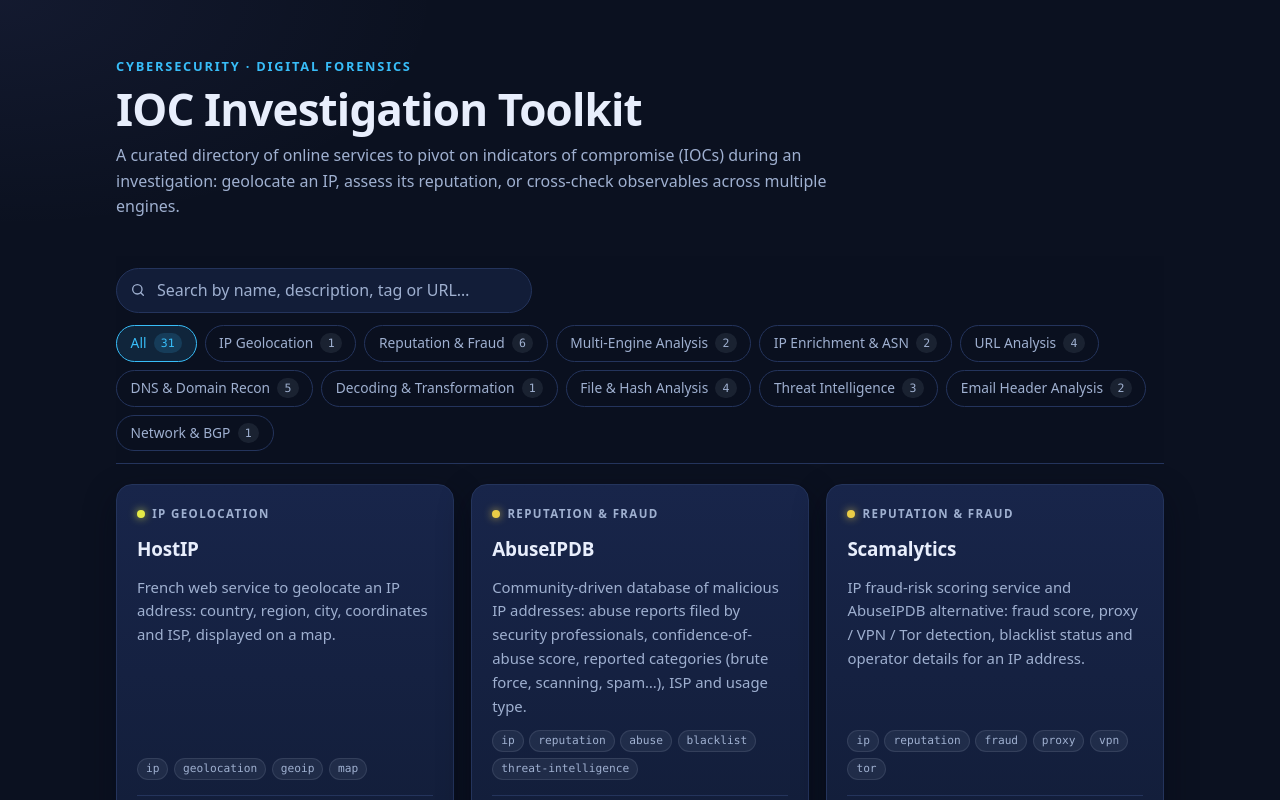
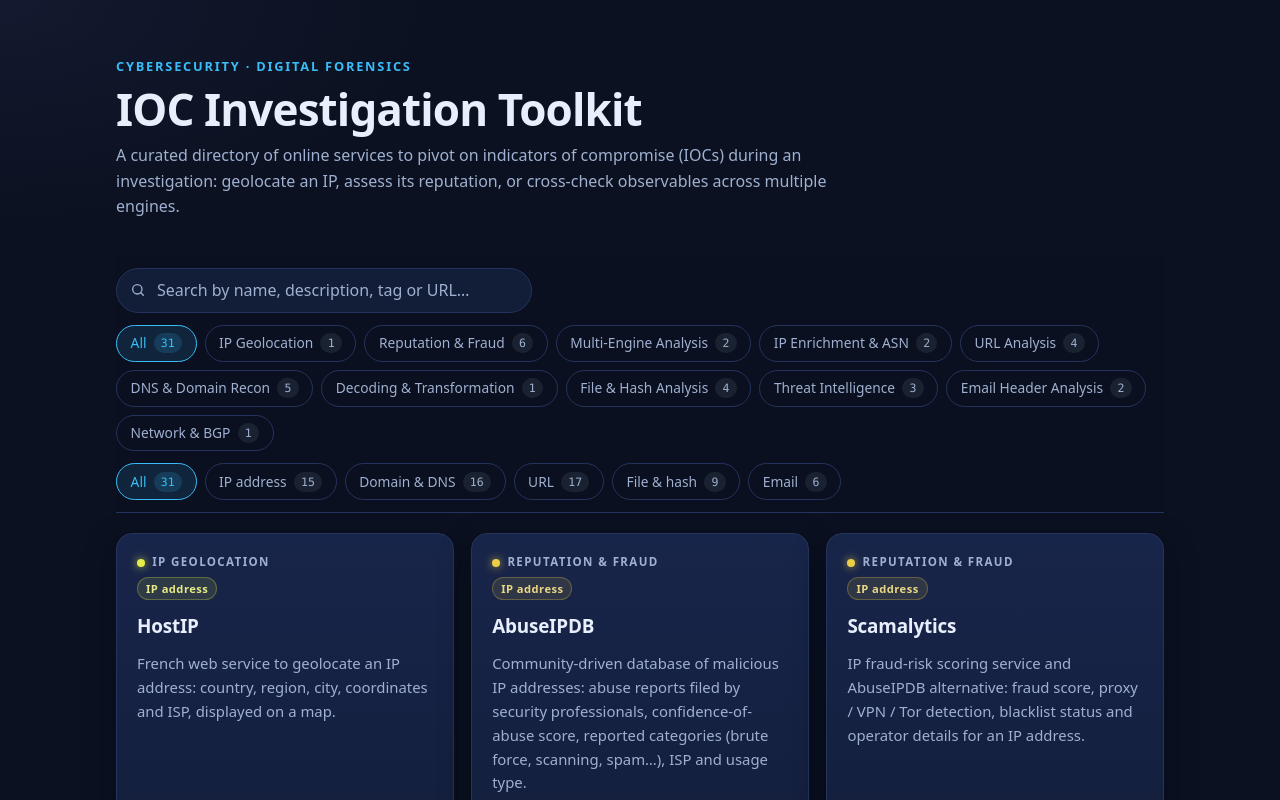
Before and after one commit to j0rdan-m/ioc-tracking-tool, a Svelte app: page / in a window 1280 px wide. Shown: the top 800 px of the page. Built offline with nearby package versions, Linux system fonts and the light colour scheme.

Commit message:
Add IoC-type filter (IP, domain, URL, file, email)

```diff
--- a/src/App.svelte
+++ b/src/App.svelte
@@ -1,11 +1,16 @@
 <script>
   import CategoryFilter from './lib/components/CategoryFilter.svelte';
+  import IocTypeFilter from './lib/components/IocTypeFilter.svelte';
   import SearchBar from './lib/components/SearchBar.svelte';
   import ToolGrid from './lib/components/ToolGrid.svelte';
   import { createAppContainer } from './lib/bootstrap.js';
   import { inject, provideContainer } from './lib/di/provide.js';
   import { DI_TOKENS } from './lib/di/tokens.js';
-  import { countToolsByCategory, filterTools } from './lib/utils/filter-tools.js';
+  import {
+    countToolsByCategory,
+    countToolsByIocType,
+    filterTools,
+  } from './lib/utils/filter-tools.js';
 
   let { container } = $props();
   if (!container) {
@@ -21,6 +26,7 @@
 
   let query = $state('');
   let selectedCategoryId = $state('all');
+  let selectedIocTypeId = $state('all');
   let catalogPromise = $state(toolRepository.getCatalog());
 
   function retryLoadingCatalog() {
@@ -43,11 +49,18 @@
     {#await catalogPromise}
       <p class="status" role="status">Loading the tool catalog…</p>
     {:then catalog}
-      {@const filteredTools = filterTools(catalog.tools, query, selectedCategoryId)}
+      {@const filteredTools = filterTools(catalog.tools, query, selectedCategoryId, selectedIocTypeId)}
       {@const categoryLabelById = new Map(
         catalog.categories.map((category) => [category.id, category.label]),
       )}
-      {@const countByCategory = countToolsByCategory(catalog.tools)}
+      {@const iocLabelById = new Map(catalog.iocTypes.map((iocType) => [iocType.id, iocType.label]))}
+      <!-- Faceted counts: each filter row reflects the query and the other facet. -->
+      {@const countByCategory = countToolsByCategory(
+        filterTools(catalog.tools, query, 'all', selectedIocTypeId),
+      )}
+      {@const countByIocType = countToolsByIocType(
+        filterTools(catalog.tools, query, selectedCategoryId, 'all'),
+      )}
 
       <section class="toolbar">
         <SearchBar bind:value={query} />
@@ -56,9 +69,14 @@
           bind:selectedId={selectedCategoryId}
           {countByCategory}
         />
+        <IocTypeFilter
+          iocTypes={catalog.iocTypes}
+          bind:selectedId={selectedIocTypeId}
+          {countByIocType}
+        />
       </section>
 
-      <ToolGrid tools={filteredTools} {categoryLabelById} />
+      <ToolGrid tools={filteredTools} {categoryLabelById} {iocLabelById} />
 
       <p class="status status--muted" role="status">
         Showing {filteredTools.length} of {catalog.tools.length} tools.
--- a/src/data/tools.json
+++ b/src/data/tools.json
@@ -1,5 +1,5 @@
 {
-  "version": "1.2.0",
+  "version": "1.3.0",
   "updatedAt": "2026-09-02",
   "categories": [
     { "id": "geolocation", "label": "IP Geolocation" },
@@ -14,9 +14,17 @@
     { "id": "email-analysis", "label": "Email Header Analysis" },
     { "id": "network-bgp", "label": "Network & BGP" }
   ],
+  "iocTypes": [
+    { "id": "ip", "label": "IP address" },
+    { "id": "domain", "label": "Domain & DNS" },
+    { "id": "url", "label": "URL" },
+    { "id": "file", "label": "File & hash" },
+    { "id": "email", "label": "Email" }
+  ],
   "tools": [
     {
       "id": "hostip",
+      "iocTypes": ["ip"],
       "name": "HostIP",
       "url": "https://www.hostip.fr/",
       "categoryId": "geolocation",
@@ -25,6 +33,7 @@
     },
     {
       "id": "abuseipdb",
+      "iocTypes": ["ip"],
       "name": "AbuseIPDB",
       "url": "https://www.abuseipdb.com/",
       "categoryId": "reputation",
@@ -33,6 +42,7 @@
     },
     {
       "id": "scamalytics",
+      "iocTypes": ["ip"],
       "name": "Scamalytics",
       "url": "https://scamalytics.com/",
       "categoryId": "reputation",
@@ -41,6 +51,7 @@
     },
     {
       "id": "cyberbro",
+      "iocTypes": ["ip", "domain", "url", "file"],
       "name": "Cyberbro",
       "url": "https://demo.cyberbro.net/",
       "categoryId": "multi-analysis",
@@ -49,6 +60,7 @@
     },
     {
       "id": "suip-biz",
+      "iocTypes": ["ip", "domain", "url"],
       "name": "suip.biz",
       "url": "https://suip.biz/",
       "categoryId": "multi-analysis",
@@ -57,6 +69,7 @@
     },
     {
       "id": "ipapi-is",
+      "iocTypes": ["ip"],
       "name": "ipapi.is",
       "url": "https://ipapi.is/",
       "categoryId": "enrichment",
@@ -65,6 +78,7 @@
     },
     {
       "id": "ipinfo-io",
+      "iocTypes": ["ip"],
       "name": "IPinfo",
       "url": "https://ipinfo.io/",
       "categoryId": "enrichment",
@@ -73,6 +87,7 @@
     },
     {
       "id": "unshortlink",
+      "iocTypes": ["url"],
       "name": "UnshortLink",
       "url": "https://unshortlink.com/fr",
       "categoryId": "url-analysis",
@@ -81,6 +96,7 @@
     },
     {
       "id": "urlvoid",
+      "iocTypes": ["domain", "url"],
       "name": "URLVoid",
       "url": "https://www.urlvoid.com/",
       "categoryId": "reputation",
@@ -89,6 +105,7 @@
     },
     {
       "id": "sucuri-sitecheck",
+      "iocTypes": ["domain", "url"],
       "name": "Sucuri SiteCheck",
       "url": "https://sitecheck.sucuri.net/",
       "categoryId": "reputation",
@@ -97,6 +114,7 @@
     },
     {
       "id": "controld-link-checker",
+      "iocTypes": ["url", "domain"],
       "name": "Control D Website Link Checker",
       "url": "https://controld.com/tools/website-link-checker",
       "categoryId": "reputation",
@@ -105,6 +123,7 @@
     },
     {
       "id": "isitphishing",
+      "iocTypes": ["url"],
       "name": "IsItPhishing",
       "url": "https://www.isitphishing.ai/",
       "categoryId": "reputation",
@@ -113,6 +132,7 @@
     },
     {
       "id": "crtsh",
+      "iocTypes": ["domain"],
       "name": "crt.sh",
       "url": "https://crt.sh",
       "categoryId": "dns-recon",
@@ -121,6 +141,7 @@
     },
     {
       "id": "dnsdumpster",
+      "iocTypes": ["domain"],
       "name": "DNSDumpster",
       "url": "https://dnsdumpster.com",
       "categoryId": "dns-recon",
@@ -129,6 +150,7 @@
     },
     {
       "id": "dnslytics",
+      "iocTypes": ["domain", "ip"],
       "name": "DNSlytics",
       "url": "https://dnslytics.com",
       "categoryId": "dns-recon",
@@ -137,6 +159,7 @@
     },
     {
       "id": "mxtoolbox",
+      "iocTypes": ["domain", "ip", "email"],
       "name": "MXToolbox",
       "url": "https://mxtoolbox.com",
       "categoryId": "dns-recon",
@@ -145,6 +168,7 @@
     },
     {
       "id": "viewdns",
+      "iocTypes": ["domain", "ip"],
       "name": "ViewDNS.info",
       "url": "https://viewdns.info",
       "categoryId": "dns-recon",
@@ -153,6 +177,7 @@
     },
     {
       "id": "cyberchef",
+      "iocTypes": ["file", "email", "url"],
       "name": "CyberChef",
       "url": "https://gchq.github.io/CyberChef/",
       "categoryId": "decoding-transformation",
@@ -161,6 +186,7 @@
     },
     {
       "id": "virustotal",
+      "iocTypes": ["file", "ip", "domain", "url"],
       "name": "VirusTotal",
       "url": "https://www.virustotal.com/",
       "categoryId": "file-analysis",
@@ -169,6 +195,7 @@
     },
     {
       "id": "malwarebazaar",
+      "iocTypes": ["file"],
       "name": "MalwareBazaar",
       "url": "https://bazaar.abuse.ch/",
       "categoryId": "file-analysis",
@@ -177,6 +204,7 @@
     },
     {
       "id": "hybrid-analysis",
+      "iocTypes": ["file", "url"],
       "name": "Hybrid Analysis",
       "url": "https://www.hybrid-analysis.com/",
       "categoryId": "file-analysis",
@@ -185,6 +213,7 @@
     },
     {
       "id": "anyrun",
+      "iocTypes": ["file", "url"],
       "name": "ANY.RUN",
       "url": "https://any.run/",
       "categoryId": "file-analysis",
@@ -193,6 +222,7 @@
     },
     {
       "id": "url-unshortener",
+      "iocTypes": ["url"],
       "name": "URL Unshortener",
       "url": "https://unshorten.me/",
       "categoryId": "url-analysis",
@@ -201,6 +231,7 @@
     },
     {
       "id": "urlscan-io",
+      "iocTypes": ["url", "domain"],
       "name": "urlscan.io",
       "url": "https://urlscan.io/",
       "categoryId": "url-analysis",
@@ -209,6 +240,7 @@
     },
     {
       "id": "phishtank",
+      "iocTypes": ["url"],
       "name": "PhishTank",
       "url": "https://www.phishtank.com/",
       "categoryId": "url-analysis",
@@ -217,6 +249,7 @@
     },
     {
       "id": "alienvault-otx",
+      "iocTypes": ["ip", "domain", "url", "file", "email"],
       "name": "AlienVault OTX",
       "url": "https://otx.alienvault.com/",
       "categoryId": "threat-intelligence",
@@ -225,6 +258,7 @@
     },
     {
       "id": "threatfox",
+      "iocTypes": ["ip", "domain", "url", "file"],
       "name": "ThreatFox",
       "url": "https://threatfox.abuse.ch/",
       "categoryId": "threat-intelligence",
@@ -233,6 +267,7 @@
     },
     {
       "id": "intelligence-x",
+      "iocTypes": ["ip", "domain", "url", "file", "email"],
       "name": "Intelligence X",
       "url": "https://intelx.io/",
       "categoryId": "threat-intelligence",
@@ -241,6 +276,7 @@
     },
     {
       "id": "microsoft-message-header-analyzer",
+      "iocTypes": ["email"],
       "name": "Microsoft Message Header Analyzer",
       "url": "https://mha.azurewebsites.net/",
       "categoryId": "email-analysis",
@@ -249,6 +285,7 @@
     },
     {
       "id": "google-messageheader",
+      "iocTypes": ["email"],
       "name": "Google Admin Toolbox Messageheader",
       "url": "https://toolbox.googleapps.com/apps/messageheader/",
       "categoryId": "email-analysis",
@@ -257,6 +294,7 @@
     },
     {
       "id": "he-bgp-toolkit",
+      "iocTypes": ["ip", "domain"],
       "name": "Hurricane Electric BGP Toolkit",
       "url": "https://bgp.he.net/",
       "categoryId": "network-bgp",
--- /dev/null
+++ b/src/lib/components/IocTypeFilter.svelte
@@ -0,0 +1,84 @@
+<script>
+  /**
+   * IoC type filter pills with per-type tool counts.
+   *
+   * @type {{ iocTypes: import('../types.js').IocType[], selectedId?: string,
+   *          countByIocType: Map<string, number> }}
+   */
+  let { iocTypes, selectedId = $bindable('all'), countByIocType } = $props();
+</script>
+
+<div class="filters" role="group" aria-label="Filter tools by IoC type">
+  <button
+    type="button"
+    class="filter"
+    class:filter--active={selectedId === 'all'}
+    onclick={() => (selectedId = 'all')}
+  >
+    All
+    <span class="filter__count">{countByIocType.get('all') ?? 0}</span>
+  </button>
+  {#each iocTypes as iocType (iocType.id)}
+    <button
+      type="button"
+      class="filter"
+      class:filter--active={selectedId === iocType.id}
+      onclick={() => (selectedId = iocType.id)}
+    >
+      {iocType.label}
+      <span class="filter__count">{countByIocType.get(iocType.id) ?? 0}</span>
+    </button>
+  {/each}
+</div>
+
+<style>
+  .filters {
+    display: flex;
+    flex-wrap: wrap;
+    gap: 0.5rem;
+  }
+
+  .filter {
+    display: inline-flex;
+    align-items: center;
+    gap: 0.45rem;
+    padding: 0.4rem 0.85rem;
+    font: inherit;
+    font-size: 0.86rem;
+    font-weight: 500;
+    color: var(--color-text-muted);
+    background: transparent;
+    border: 1px solid var(--color-border);
+    border-radius: 999px;
+    cursor: pointer;
+    transition:
+      color 0.15s ease,
+      border-color 0.15s ease,
+      background-color 0.15s ease;
+  }
+
+  .filter:hover {
+    color: var(--color-text);
+    border-color: var(--color-accent);
+  }
+
+  .filter--active {
+    color: var(--color-accent);
+    background: rgb(56 189 248 / 0.12);
+    border-color: var(--color-accent);
+  }
+
+  .filter__count {
+    padding: 0.05rem 0.45rem;
+    font-family: var(--font-mono);
+    font-size: 0.72rem;
+    color: var(--color-text-muted);
+    background: rgb(148 163 184 / 0.12);
+    border-radius: 999px;
+  }
+
+  .filter--active .filter__count {
+    color: var(--color-accent);
+    background: rgb(56 189 248 / 0.16);
+  }
+</style>
--- a/src/lib/components/ToolCard.svelte
+++ b/src/lib/components/ToolCard.svelte
@@ -4,16 +4,18 @@
   import { hueFromString } from '../utils/color.js';
 
   /**
-   * One tool card: category, description, tags, external link and copy action.
+   * One tool card: category, IoC types, description, tags, external link and copy action.
    * The clipboard service is injected — no browser API is used directly here.
    *
-   * @type {{ tool: import('../types.js').Tool, categoryLabel: string }}
+   * @type {{ tool: import('../types.js').Tool, categoryLabel: string,
+   *          iocLabelById: Map<string, string> }}
    */
-  let { tool, categoryLabel } = $props();
+  let { tool, categoryLabel, iocLabelById } = $props();
 
   /** @type {import('../services/clipboard.js').ClipboardService} */
   const clipboard = inject(DI_TOKENS.clipboard);
   const categoryHue = $derived(hueFromString(tool.categoryId));
+  const iocLabels = $derived(tool.iocTypes.map((id) => iocLabelById.get(id) ?? id));
 
   /** @type {'idle' | 'copied' | 'failed'} */
   let copyState = $state('idle');
@@ -35,6 +37,11 @@
 
 <article class="card" style="--category-hue: {categoryHue}">
   <span class="card__category">{categoryLabel}</span>
+  <ul class="card__ioc" aria-label="IoC types handled by this tool">
+    {#each iocLabels as iocLabel (iocLabel)}
+      <li class="card__ioc-type">{iocLabel}</li>
+    {/each}
+  </ul>
   <h2 class="card__name">{tool.name}</h2>
   <p class="card__description">{tool.description}</p>
   <ul class="card__tags">
@@ -98,6 +105,26 @@
     border-radius: 999px;
     background: hsl(var(--category-hue) 80% 60%);
     box-shadow: 0 0 8px hsl(var(--category-hue) 80% 60% / 0.8);
+  }
+
+  .card__ioc {
+    display: flex;
+    flex-wrap: wrap;
+    gap: 0.35rem;
+    margin: -0.35rem 0 0;
+    padding: 0;
+    list-style: none;
+  }
+
+  .card__ioc-type {
+    padding: 0.08rem 0.5rem;
+    font-size: 0.7rem;
+    font-weight: 600;
+    letter-spacing: 0.04em;
+    color: hsl(var(--category-hue) 70% 72%);
+    background: hsl(var(--category-hue) 70% 55% / 0.12);
+    border: 1px solid hsl(var(--category-hue) 70% 55% / 0.3);
+    border-radius: 999px;
   }
 
   .card__name {
--- a/src/lib/components/ToolGrid.svelte
+++ b/src/lib/components/ToolGrid.svelte
@@ -4,9 +4,10 @@
   /**
    * Responsive card grid for the filtered tools, with an empty state.
    *
-   * @type {{ tools: import('../types.js').Tool[], categoryLabelById: Map<string, string> }}
+   * @type {{ tools: import('../types.js').Tool[], categoryLabelById: Map<string, string>,
+   *          iocLabelById: Map<string, string> }}
    */
-  let { tools, categoryLabelById } = $props();
+  let { tools, categoryLabelById, iocLabelById } = $props();
 </script>
 
 {#if tools.length === 0}
@@ -15,7 +16,11 @@
   <ul class="grid">
     {#each tools as tool (tool.id)}
       <li>
-        <ToolCard {tool} categoryLabel={categoryLabelById.get(tool.categoryId) ?? 'Uncategorized'} />
+        <ToolCard
+          {tool}
+          categoryLabel={categoryLabelById.get(tool.categoryId) ?? 'Uncategorized'}
+          iocLabelById={iocLabelById}
+        />
       </li>
     {/each}
   </ul>
--- a/src/lib/utils/filter-tools.js
+++ b/src/lib/utils/filter-tools.js
@@ -16,18 +16,21 @@
 }
 
 /**
- * Filters tools by free-text query (name, description, tags, URL) and category.
+ * Filters tools by free-text query (name, description, tags, URL), category and
+ * IoC type. Facets combine with AND; 'all' disables a facet.
  *
  * @param {import('../types.js').Tool[]} tools
  * @param {string} query Raw user input.
  * @param {string} categoryId Category identifier, or 'all' to keep everything.
+ * @param {string} [iocTypeId='all'] IoC type identifier, or 'all' to keep everything.
  * @returns {import('../types.js').Tool[]}
  */
-export function filterTools(tools, query, categoryId) {
+export function filterTools(tools, query, categoryId, iocTypeId = 'all') {
   const normalizedQuery = query.trim().toLowerCase();
   return tools.filter((tool) => {
     const matchesCategory = categoryId === 'all' || tool.categoryId === categoryId;
-    return matchesCategory && matchesQuery(tool, normalizedQuery);
+    const matchesIocType = iocTypeId === 'all' || tool.iocTypes.includes(iocTypeId);
+    return matchesCategory && matchesIocType && matchesQuery(tool, normalizedQuery);
   });
 }
 
@@ -45,3 +48,21 @@
   }
   return counts;
 }
+
+/**
+ * Counts tools per IoC type id (a tool handling several types counts once per
+ * type), plus an 'all' entry for the global count.
+ *
+ * @param {import('../types.js').Tool[]} tools
+ * @returns {Map<string, number>}
+ */
+export function countToolsByIocType(tools) {
+  /** @type {Map<string, number>} */
+  const counts = new Map([['all', tools.length]]);
+  for (const tool of tools) {
+    for (const iocTypeId of tool.iocTypes) {
+      counts.set(iocTypeId, (counts.get(iocTypeId) ?? 0) + 1);
+    }
+  }
+  return counts;
+}
```
Also changed, not shown: scripts/smoke-test.mjs (+25 -2 lines), src/lib/types.js (+9 -0 lines), 1 other file (tests, documents, lock files or other folders).
